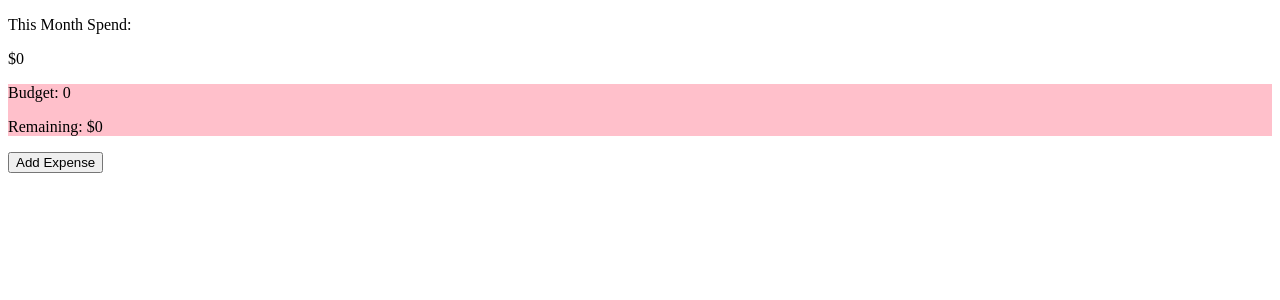
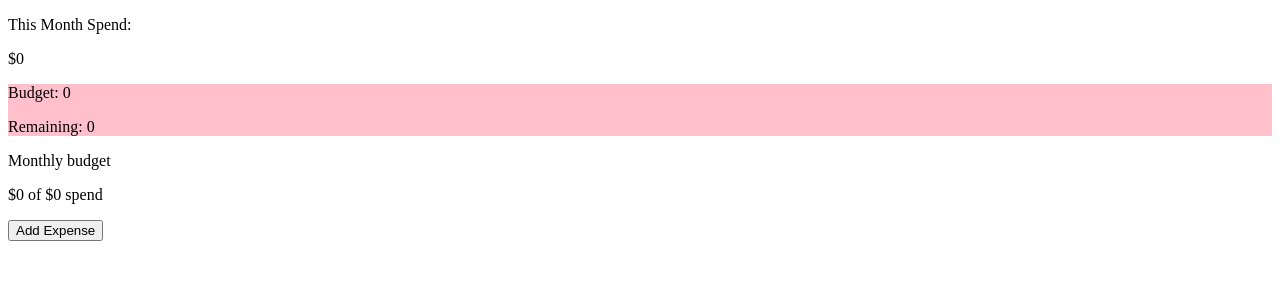
Before and after one commit to Nurik055/expense-tracker-dashboard, a React (Vite) app: page / in a window 1280 px wide. Shown: the top 300 px of the page. Built offline with nearby package versions, Linux system fonts and the light colour scheme.

Commit message:
adding the dashboard part 1

```diff
--- a/src/components/Cards/Cards.jsx
+++ b/src/components/Cards/Cards.jsx
@@ -27,6 +27,19 @@ function Cards({expenses, budget, setBudget}) {
       setIsEditing(false);
     }
   }
+  const expensePercent = (total/budget)* 100;
+
+  const remaining = budget - total;
+  const overTheBudget = total-budget;
+  let spendingDifference = "";
+  if(remaining > 0) {
+    spendingDifference = <p className="remainingBudget">{remaining} remains</p>;
+  }else if(remaining === 0){
+    spendingDifference = <p></p>
+  }
+  else {
+    spendingDifference = <p className="overTheBudget">{overTheBudget} over the budget</p>;
+  }
   return (
     <div>
       <div className="thisMSpend">
@@ -43,12 +56,19 @@ function Cards({expenses, budget, setBudget}) {
         ) : (
           <>
           <p>Budget: {budget}</p>
-          <p>Remaining: ${budget - total}</p>
+          <p>Remaining: {remaining}</p>
           </>
 
         )}
       </div>
-      <div className="remaining"></div>
+
+
+      <div className="budgetDashboardContainer">
+        <p>Monthly budget</p>
+        <p>${total} of ${budget} spend</p>
+        <div>{spendingDifference}</div>
+        <div className="budgetDashboard"></div>
+      </div>
     </div>
   );
 }
```
